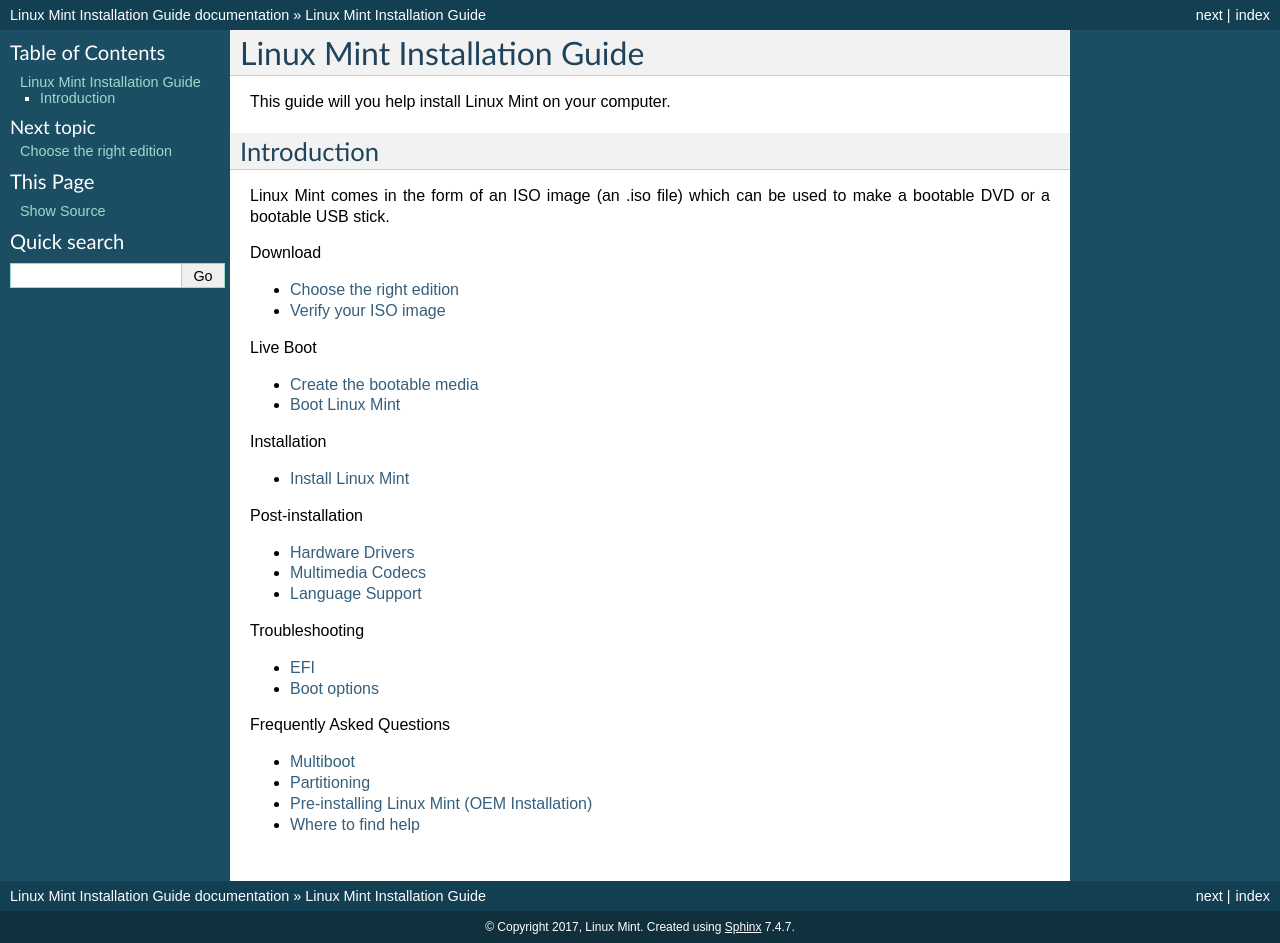
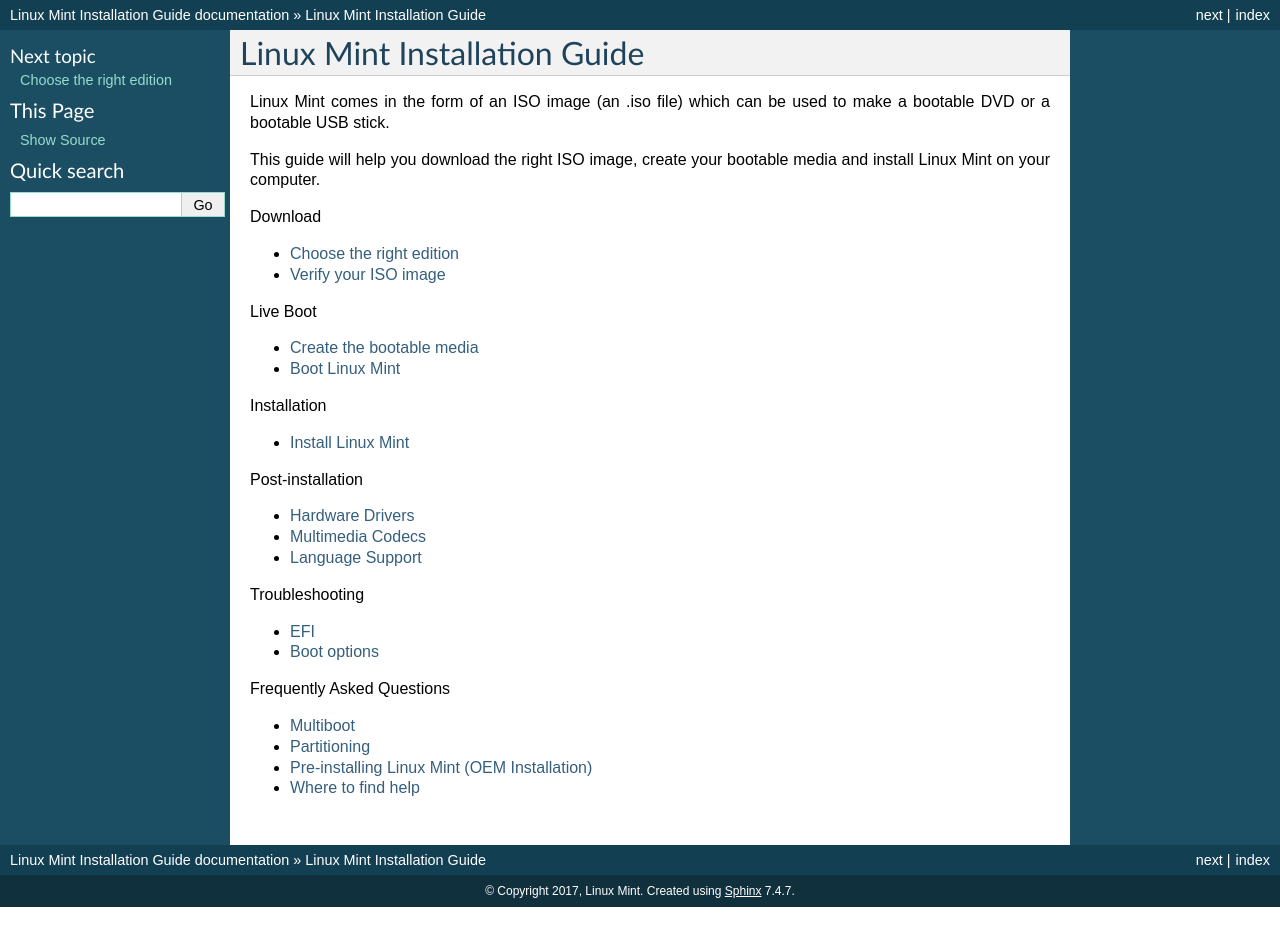
Before and after one commit to French77/doc-installation-guide, a Sphinx documentation site: the page built from docs/index.rst, in a window 1280 px wide. Built offline with Sphinx 7.4.7, drawn with Linux system fonts in a browser that asks for light colours; after the commit the page ends 907 px from its top, so only the background shows below that.

Commit message:
Update docs

```diff
--- a/docs/index.rst
+++ b/docs/index.rst
@@ -1,12 +1,9 @@
 Linux Mint Installation Guide
 =============================
 
-This guide will you help install Linux Mint on your computer.
+Linux Mint comes in the form of an ISO image (an .iso file) which can be used to make a bootable DVD or a bootable USB stick.
 
-Introduction
-------------
-
-Linux Mint comes in the form of an ISO image (an .iso file) which can be used to make a bootable DVD or a bootable USB stick.
+This guide will help you download the right ISO image, create your bootable media and install Linux Mint on your computer.
 
 .. toctree::
    :maxdepth: 1
```
